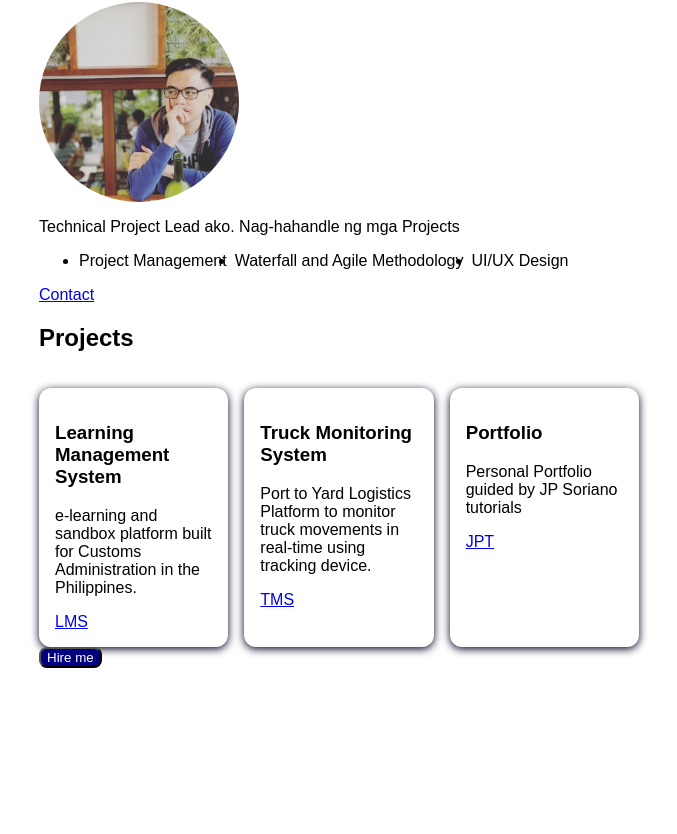
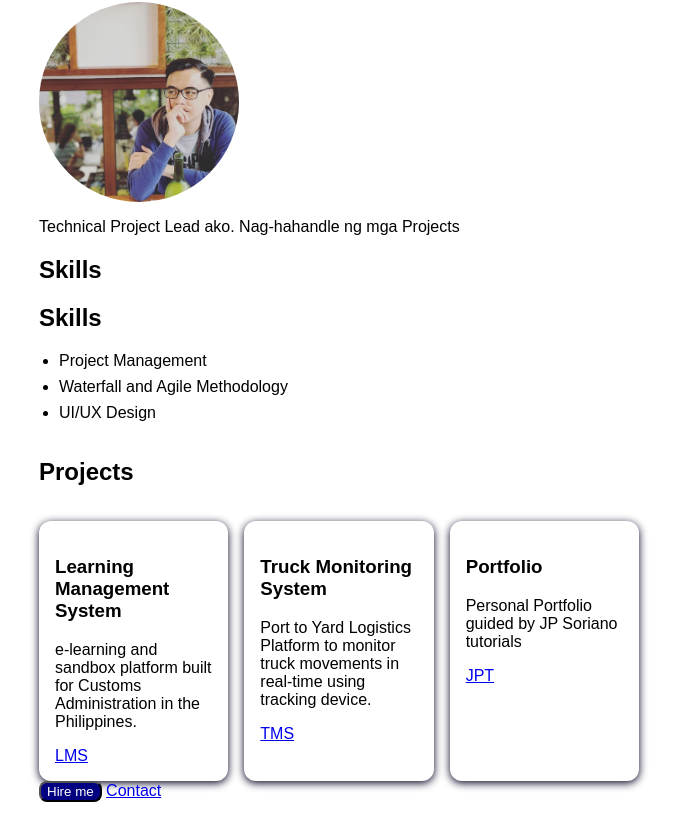
Before and after one commit to botnieantonio/botnie.github.io, a plain HTML site: page index.html in a window 1280 px wide. Shown: the part 115-949 px from the top of the page, without its empty margins (301-978 px from the left). Before the commit the page ends 815 px from the top, so only its background shows below. Drawn offline with Linux system fonts and the light colour scheme.

Commit message:
Update index.html and style.css Skills to section and listed vertically

```diff
--- a/index.html
+++ b/index.html
@@ -12,13 +12,17 @@
     <img class="profile-avatar" src="botnie.jpg" alt="Photo of Botnie">
     <p>Technical Project Lead ako. Nag-hahandle ng mga Projects</p>
 
-    <ul>
-        <li>Project Management</li>
-        <li>Waterfall and Agile Methodology</li>
-        <li>UI/UX Design</li>
-    </ul>
-    <a href="contact.html">Contact</a>
-
+    <section class="Skills">
+        <h2>Skills</h2>
+    <section class="skills">
+        <h2>Skills</h2>
+        <ul>
+            <li>Project Management</li>
+            <li>Waterfall and Agile Methodology</li>
+            <li>UI/UX Design</li>
+        </ul>
+    </section>
+    </section>
     <section class="project">
         <h2>Projects</h2>
         <div class="card">
@@ -39,6 +43,7 @@
     </section>
 
     <button id="hire">Hire me</button>
+    <a href="contact.html">Contact</a>
     <p id="msg"></p>
 
     <script src="script.js"></script>
--- a/style.css
+++ b/style.css
@@ -37,10 +37,11 @@ h1 {
         height: 128px;
     }
 }
-ul {
+.skills ul {
     display: flex;
-    flex-wrap: wrap;
+    flex-direction: column;
     gap: 8px;
+    padding-left: 20px;
 }
 button {
     background:  #000080;
```
